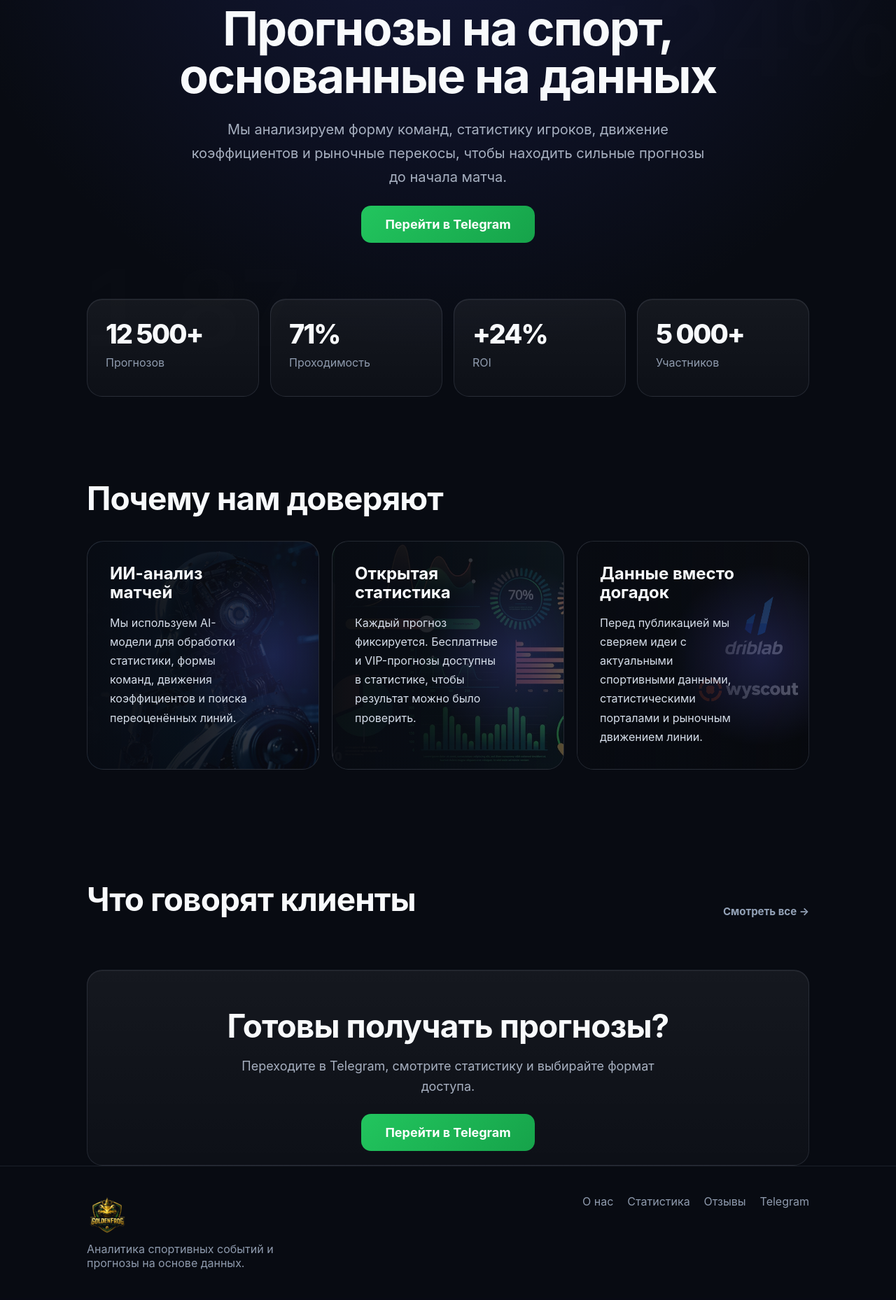
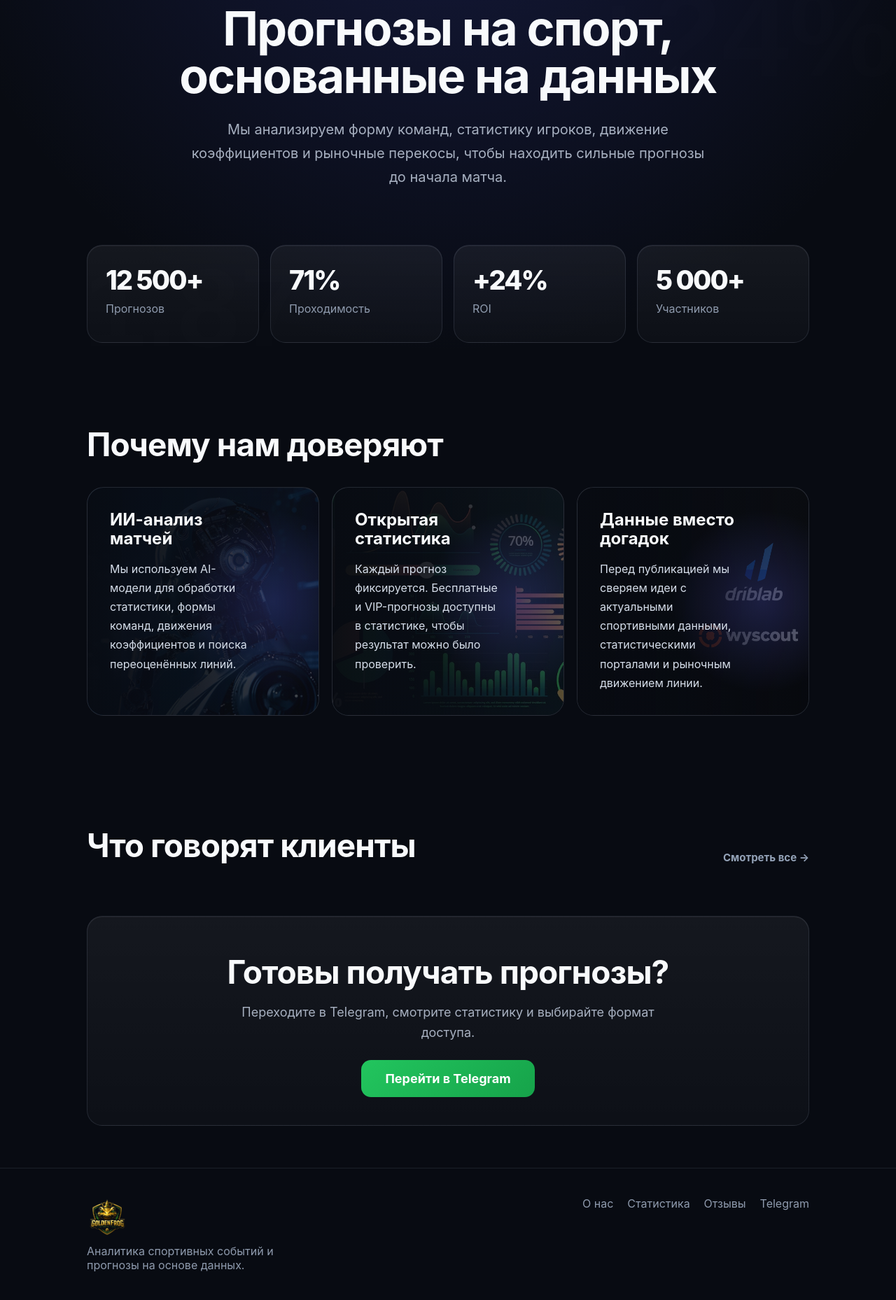
Before and after one commit to hogggreig8-lab/betting-panel, a FastAPI app: page / in a window 1280 px wide. Shown: the part 238-2096 px from the top of the page at 70% size. Before the commit the page ends 2052 px from the top, so only its background shows below. Run offline with FastAPI, Linux system fonts and the light colour scheme; data comes from the database, SQL or seed files in the repository; both versions use the stored data as it was after the commit; data that the repository does not hold is empty.

Commit message:
fix telegram links

```diff
--- a/app/static/css/style.css
+++ b/app/static/css/style.css
@@ -446,7 +446,10 @@ main.container {
 .telegram-box,
 .final-cta {
     margin-top: 40px;
-    padding: 54px 54px 20px;
+    margin-bottom: 60px;
+
+    padding: 54px 54px 40px;
+
     text-align: center;
 }
 
--- a/app/templates/index.html
+++ b/app/templates/index.html
@@ -14,14 +14,6 @@
         {{ content.about_text if content else 'Мы анализируем форму команд, статистику игроков, движение коэффициентов и рыночные перекосы, чтобы находить сильные прогнозы до начала матча.' }}
     </p>
 
-    <a
-    href="https://t.me/+WYbBdXpPAj5iM2Vi"
-    target="_blank"
-    rel="noopener"
-    class="cta-btn"
->
-    Перейти в Telegram
-</a>
 </section>
 {% if vip_prediction %}
 <section class="vip-section">
```
Also changed, not shown: app/static/backups/sports_backup_2026-06-15_03-17-40.db (added).
